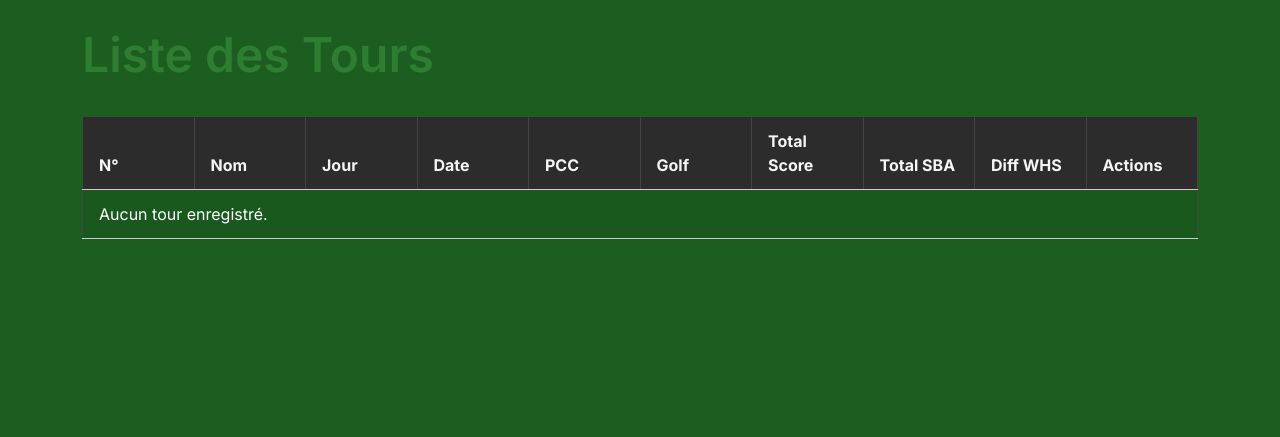
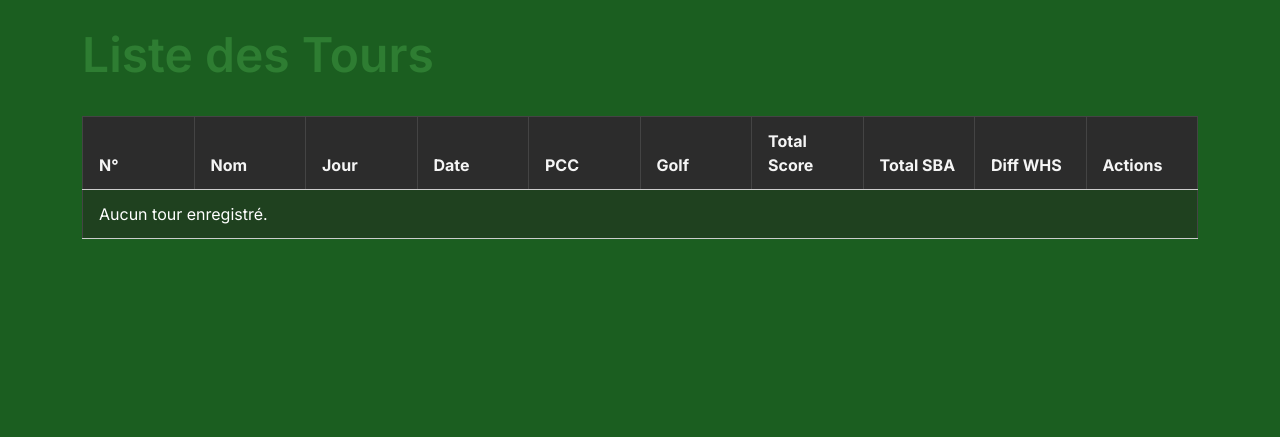
Before and after one commit to djemartin/index_WHS, a Flask app: page / in a window 1280 px wide. Shown: the part 46-483 px from the top of the page. Run offline with Flask 3, Linux system fonts and the light colour scheme; the visitor is signed in with stand-in values (Sample User, id 1); data that the repository does not hold is empty; some libraries are stand-ins or nearby versions.

Commit message:
style: harmonize dark table colors

```diff
--- a/static/styles.css
+++ b/static/styles.css
@@ -86,6 +86,13 @@ a:hover {
   transition: background-color 0.3s ease;
 }
 .dark .card {
+  background-color: #214421;
+  color: var(--golf-text);
+}
+
+/* Harmonize table colors with add_score reference */
+.dark table td,
+.dark .table td {
   background-color: #214421;
   color: var(--golf-text);
 }
```
